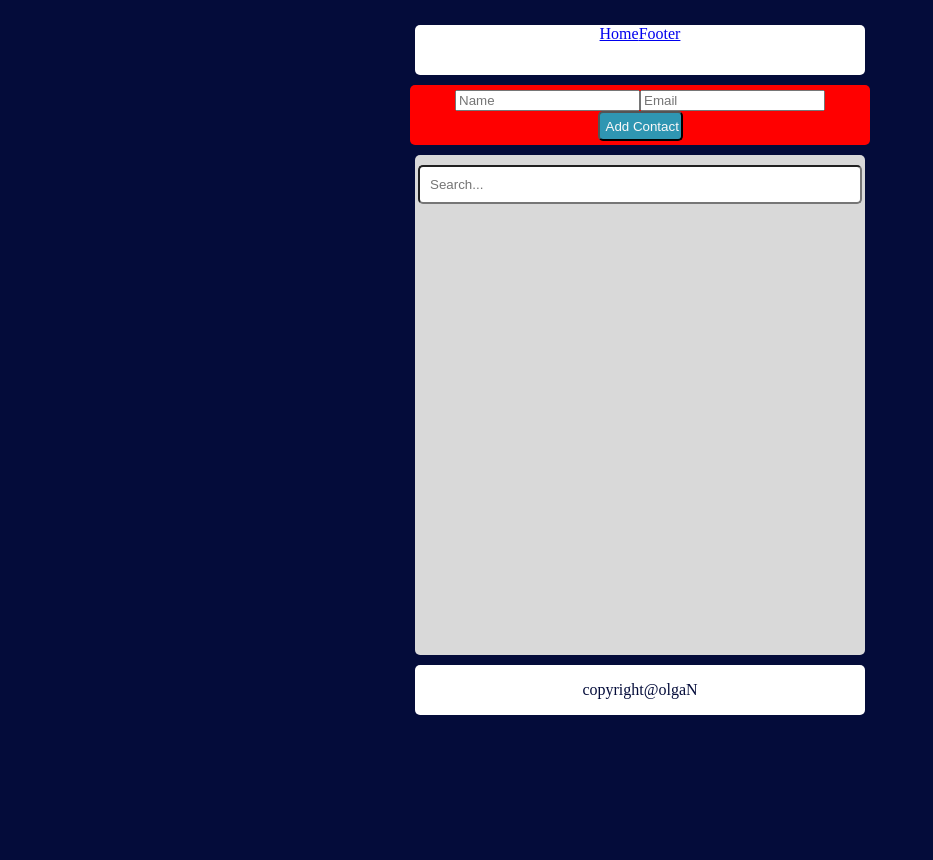
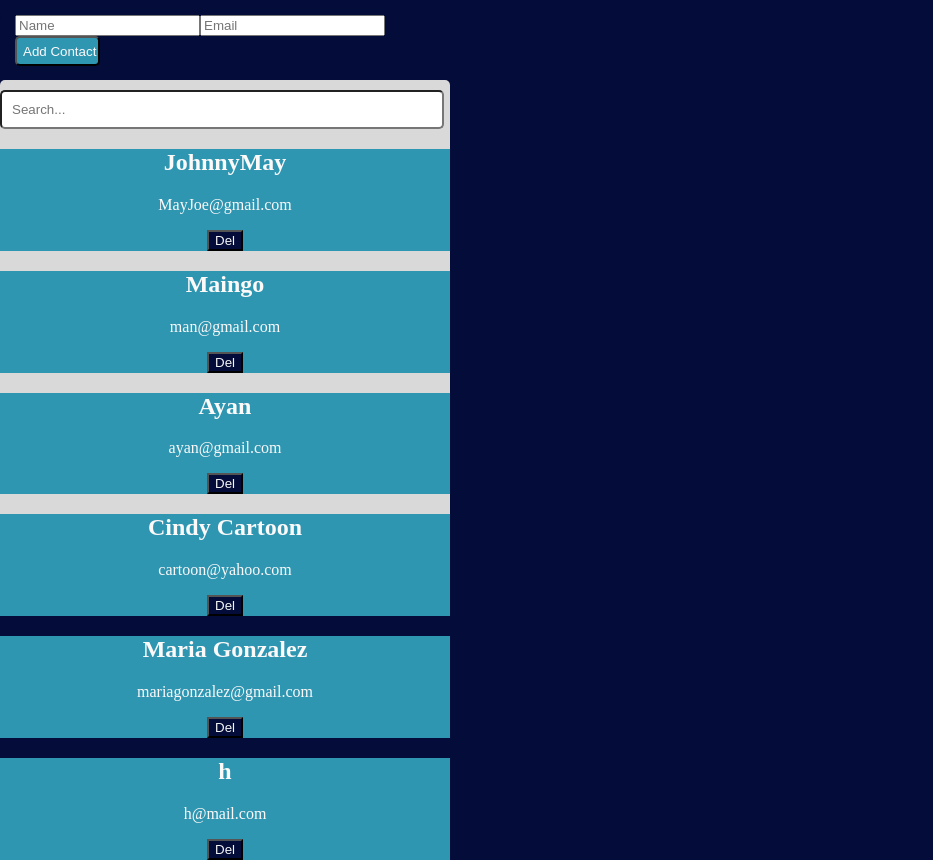
Before and after one commit to OlgaNadongo/contact-manager-app, a React (Create React App) app: page / in a window 1280 px wide. Shown: the whole page, without its empty margins (0-933 px from the left). Before the commit the page ends 800 px from the top, so only its background shows below. Built offline with nearby package versions, Linux system fonts and the light colour scheme; data requests are answered from the project's data file.

Commit message:
editing all components

```diff
--- a/src/components/App.js
+++ b/src/components/App.js
@@ -1,14 +1,52 @@
-import React, {useState, useEffect} from 'react';
+// import React, {useState, useEffect} from 'react';
+// import './App.css';
+// import Footer from './Footer';
+// import NavBar from './NavBar';
+// import NewContactForm from './NewContactForm';
+// import ContactContainer from './ContactContainer';
+
+
+// function App() {
+
+//   const[contacts, setContacts]=useState([])
+
+//   useEffect(()=>{
+//     fetch ("http://localhost:4000/contacts")
+//     .then(response=>response.json())
+//     .then(data=>setContacts(data))
+//     .catch(error=>console.log(error))
+//   },[])
+
+//   function addAcontact(newContact){
+//     setContacts([...contacts,newContact])
+//   }
+
+//   return (
+//     <div className="App">
+//          <NavBar />
+//          <NewContactForm addAcontact={addAcontact}/>
+//          <ContactContainer contact={contacts} setContacts={setContacts}/>
+//          <Footer />
+//     </div>
+//   );
+// }
+
+// export default App;
+
+
+import React,{useEffect, useState} from 'react';
 import './App.css';
-import Footer from './Footer';
-import NavBar from './NavBar';
-import NewContactForm from './NewContactForm';
 import ContactContainer from './ContactContainer';
+import NewContactForm from './NewContactForm'
+
 
 
 function App() {
 
   const[contacts, setContacts]=useState([])
+
+
+
 
   useEffect(()=>{
     fetch ("http://localhost:4000/contacts")
@@ -17,18 +55,30 @@ function App() {
     .catch(error=>console.log(error))
   },[])
 
+
+
   function addAcontact(newContact){
     setContacts([...contacts,newContact])
   }
 
   return (
-    <div className="App">
-         <NavBar />
-         <NewContactForm addAcontact={addAcontact}/>
-         <ContactContainer contact={contacts} setContacts={setContacts}/>
-         <Footer />
-    </div>
-  );
+    <div style={{
+      background: "#040C3A",
+      width: "450",
+      height: "636",
+      borderRadius: "10px",
+      color:"#FCF9F9",
+      alignItems: "center",
+      justifyContent:"center",
+      marginLeft:"150"
+    }}>
+       {/* <Header /> */}
+       <NewContactForm addAcontact={addAcontact}/>
+       <ContactContainer contacts={contacts} setContacts={setContacts}  />
+
+
+    </div>)
+
 }
 
 export default App;
--- a/src/components/Contact.js
+++ b/src/components/Contact.js
@@ -1,41 +1,76 @@
-import React from "react";
+// import React from "react";
 
-function Contact({id,name,email, deleteAcontact}){
+// function Contact({id,name,email, deleteAcontact}){
+
+
+//     function handleDelete(){
+//         fetch(`http://localhost:4000/contacts/${id}`,{
+//           method:'DELETE'
+//         })
+//         .then(response=>response.json())
+//         .then(data=>deleteAcontact(id))
+//         .catch(error=>console.log(error))
+//       }
+
+
+
+//     return (
+//         <div
+//                 style={{
+//                 background:"#2F96B2",
+//                 width: "430",
+//                 height: "70",}} >
+//             <div>
+//                 <h2>{name}</h2>
+//                 <p>{email}</p>
+//             </div>
+
+//               <button
+//                     style={{borderRadius:"20",
+//                     backgroundColor:"#040C3A",
+//                     color:"#F5F5F5"}}
+//                     onClick={handleDelete}>
+//                     Delete
+//                     </button>
+
+//         </div>
+
+//     )
+// }
+
+// export default Contact;
+
+import React from 'react';
+
+function Contact ({id,name,email, deleteAcontact}) {
 
 
     function handleDelete(){
-        fetch(`http://localhost:4000/contacts/${id}`,{
+        fetch(` http://localhost:4000/contacts/${id}`,{
           method:'DELETE'
         })
         .then(response=>response.json())
         .then(data=>deleteAcontact(id))
         .catch(error=>console.log(error))
+
       }
 
+  return (
+    <div style={{
+      background:"#2F96B2",
+         width: "430",
+        height: "70",}}>
+      <div style={{marginTop:"15px"}}>
+        <h2>{name}</h2>
+        <p>{email}</p>
+
+    </div>
+    <button  onClick={handleDelete} style={{borderRadius:"20",
+      backgroundColor:"#040C3A",
+      color:"#F5F5F5"}}>Del</button>
+    </div>)
 
 
-    return (
-        <div
-                style={{
-                background:"#2F96B2",
-                width: "430",
-                height: "70",}} >
-            <div>
-                <h2>{name}</h2>
-                <p>{email}</p>
-            </div>
-
-              <button
-                    style={{borderRadius:"20",
-                    backgroundColor:"#040C3A",
-                    color:"#F5F5F5"}}
-                    onClick={handleDelete}>
-                    Delete
-                    </button>
-
-        </div>
-
-    )
 }
 
 export default Contact;
--- a/src/components/ContactContainer.js
+++ b/src/components/ContactContainer.js
@@ -1,13 +1,63 @@
-import React,{useState} from 'react';
-import Contact from './Contact'
+// import React,{useState} from 'react';
+// import Contact from './Contact'
 
 
 
-function ContactContainer({contacts, setContacts}) {
+// function ContactContainer({contacts, setContacts}) {
+
+//   const [filter, setFilterItem]=useState('')
+
+
+
+// //implementing delete
+// function deleteAcontact(id){
+//   setContacts(contacts.filter(contact=>contact.id !== id));
+//   }
+
+// //implementing search
+// function  searchText(e){
+//    setFilterItem(e.target.value)
+// }
+
+// let  contactSearch=contacts.filter((contact)=>{
+// return Object.keys(contact).some(key=>
+//   contact[key].toString().toLowerCase().includes(filter.toString().toLowerCase())
+
+//   )
+// })
+
+
+// return (
+// <div className='contactscontainer'>
+
+//     <input type="text" className='searchContent' placeholder='Search...' value={filter}  onChange={searchText.bind(this)} />
+
+//   <div
+//       className="contactbox"
+//       style={{
+//       textAlign: "center",
+//       marginLeft:"2" }}>
+
+//   {
+//     contacts.map(contact=><Contact key={contact.id} id={contact.id} name={contact.name} email={contact.email} deleteAcontact={deleteAcontact} />
+// )}
+//   </div>
+
+
+
+// </div>)
+// }
+
+// export default ContactContainer;
+
+import React,{useState} from 'react';
+import Contact from './Contact';
+
+
+
+function ContactContainer ({contacts,setContacts}) {
 
   const [filter, setFilterItem]=useState('')
-
-
 
 //implementing delete
     function deleteAcontact(id){
@@ -20,12 +70,12 @@ function  searchText(e){
          setFilterItem(e.target.value)
       }
 
-// let  contactSearch=contacts.filter((contact)=>{
-// return Object.keys(contact).some(key=>
-//   contact[key].toString().toLowerCase().includes(filter.toString().toLowerCase())
+     let  contactSearch=contacts.filter(contact=>{
+      return Object.keys(contact).some(key=>
+        contact[key].toString().toLowerCase().includes(filter.toString().toLowerCase())
 
-//   )
-// })
+        )
+     })
 
 
   return (
@@ -39,14 +89,15 @@ return (
             textAlign: "center",
             marginLeft:"2" }}>
 
-  {/* {
-    contacts.map(contact=><Contact key={contact.id} id={contact.id} name={contact.name} email={contact.email} deleteAcontact={deleteAcontact} />
-)} */}
+        {
+          contactSearch.map(contact=><Contact key={contact.id} id={contact.id} name={contact.name} email={contact.email} deleteAcontact={deleteAcontact} />
+      )}
         </div>
 
 
 
     </div>)
+
 }
 
 export default ContactContainer;
--- a/src/components/NewContactForm.js
+++ b/src/components/NewContactForm.js
@@ -1,19 +1,67 @@
-import React,{useState} from "react";
+// import React,{useState} from "react";
 
 
 
 
-function NewContactForm({addAcontact}){
+// function NewContactForm({addAcontact}){
 
 
+//     const [contactFormData,setContactData]= useState({name:"",email: ""});
+
+//     function handleInputChange(event){
+//         setContactData({...contactFormData,[event.target.name]:event.target.value})
+//       }
+
+//       function handleFormSubmit(event){
+
+//         event.preventDefault();
+//         fetch('http://localhost:4000/contacts',{
+//           method:'POST',
+//           headers:{
+//             'Content-Type':'Application/json',
+//             'Accept':'Application/json'
+//           },
+//           body:JSON.stringify(contactFormData)
+//         })
+//         .then(response=>response.json())
+//         .then(data=>{
+//           setContactData({name:"",email: ""})
+//           addAcontact(data);
+//         })
+//         .catch(error=>console.log(error))
+//       }
+
+
+//     return(<div className="formcontainer" style={{backgroundColor:"red"}}>
+
+//               <form onSubmit={handleFormSubmit} >
+//                 <input placeholder="Name" name="name" value={contactFormData.name} onChange={handleInputChange}/>
+//                 <input placeholder="Email" name="email" value={contactFormData.email} onChange={handleInputChange} />
+//                 <input type="submit" className='submitbtn' value="Add Contact" />
+
+//               </form>
+
+//           </div>)
+// }
+
+// export default NewContactForm
+
+
+import React,{useState} from 'react';
+
+
+
+
+function NewContactForm ({addAcontact}) {
     const [contactFormData,setContactData]= useState({name:"",email: ""});
+
+
 
     function handleInputChange(event){
         setContactData({...contactFormData,[event.target.name]:event.target.value})
       }
 
       function handleFormSubmit(event){
-
         event.preventDefault();
         fetch('http://localhost:4000/contacts',{
           method:'POST',
@@ -32,16 +80,32 @@ function NewContactForm({addAcontact}){
       }
 
 
-    return(<div className="formcontainer" style={{backgroundColor:"red"}}>
 
-              <form onSubmit={handleFormSubmit} >
-                <input placeholder="Name" name="name" value={contactFormData.name} onChange={handleInputChange}/>
-                <input placeholder="Email" name="email" value={contactFormData.email} onChange={handleInputChange} />
-                <input type="submit" className='submitbtn' value="Add Contact" />
+  return (
 
-              </form>
+    <div className='formcontainer' >
 
-          </div>)
+
+
+        <form onSubmit={handleFormSubmit} className="formItems">
+
+          <div className='input'>
+            <input placeholder="Name" name="name" value={contactFormData.name} onChange={handleInputChange}/>
+            <input placeholder="Email" name="email" value={contactFormData.email} onChange={handleInputChange}/>
+            <input type="submit" className='submitbtn' value="Add Contact" />
+          </div>
+
+        </form>
+
+
+
+
+
+
+    </div>)
+
+
+
 }
 
-export default NewContactForm
+export default NewContactForm;
--- a/src/db.json
+++ b/src/db.json
@@ -1,10 +1,5 @@
 {
   "contacts": [
-      {
-        "name": "Giana",
-        "email": "geoavis@yahoo.com",
-        "id": 17
-      },
     {
       "name": "JohnnyMay",
       "email": "MayJoe@gmail.com",
@@ -29,7 +24,11 @@
       "name": "Maria Gonzalez",
       "email": "mariagonzalez@gmail.com",
       "id": 22
+    },
+    {
+      "name": "h",
+      "email": "h@mail.com",
+      "id": 23
     }
-
   ]
 }
```
Lines whose indentation alone changed are shown as unchanged.
